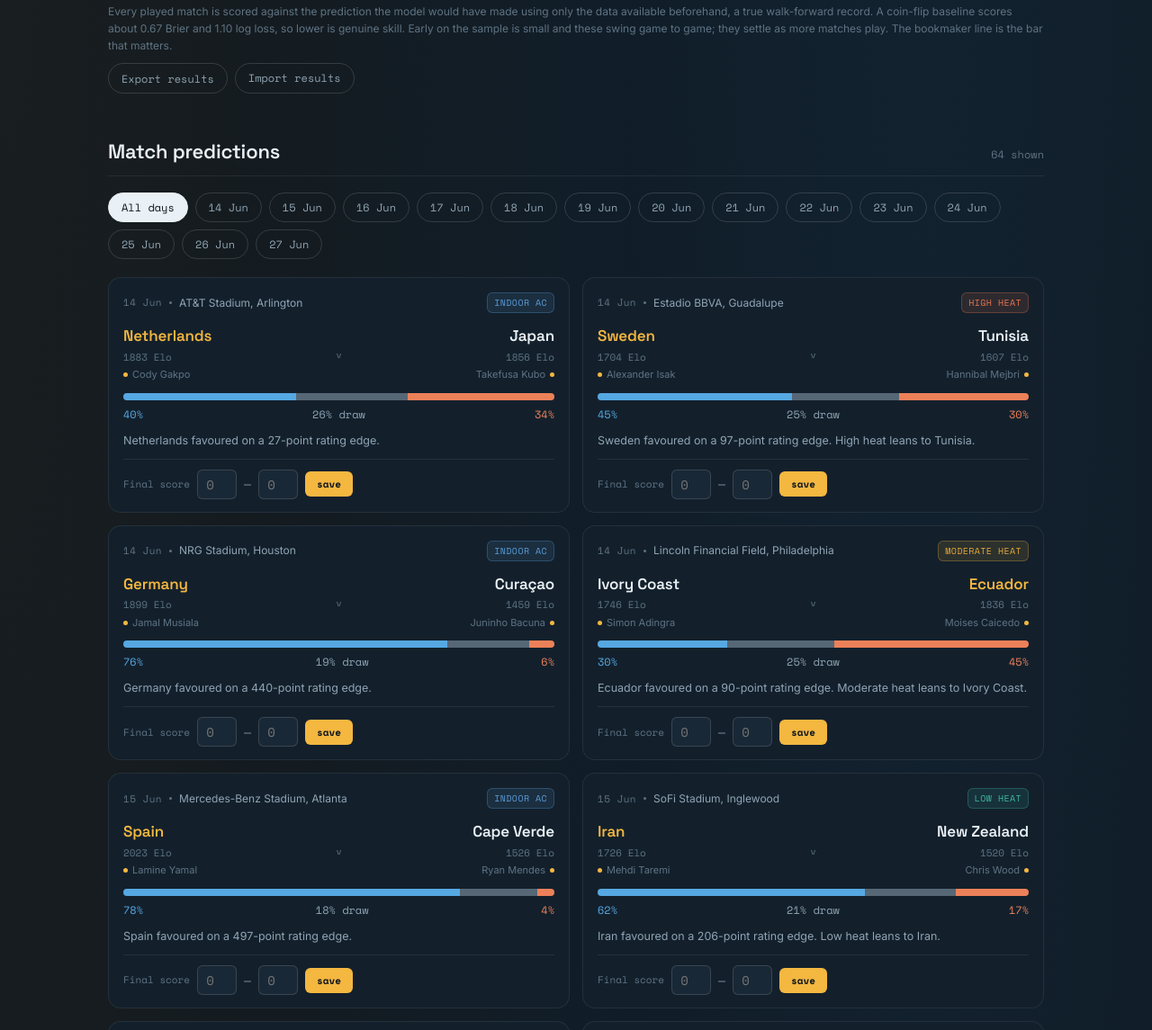
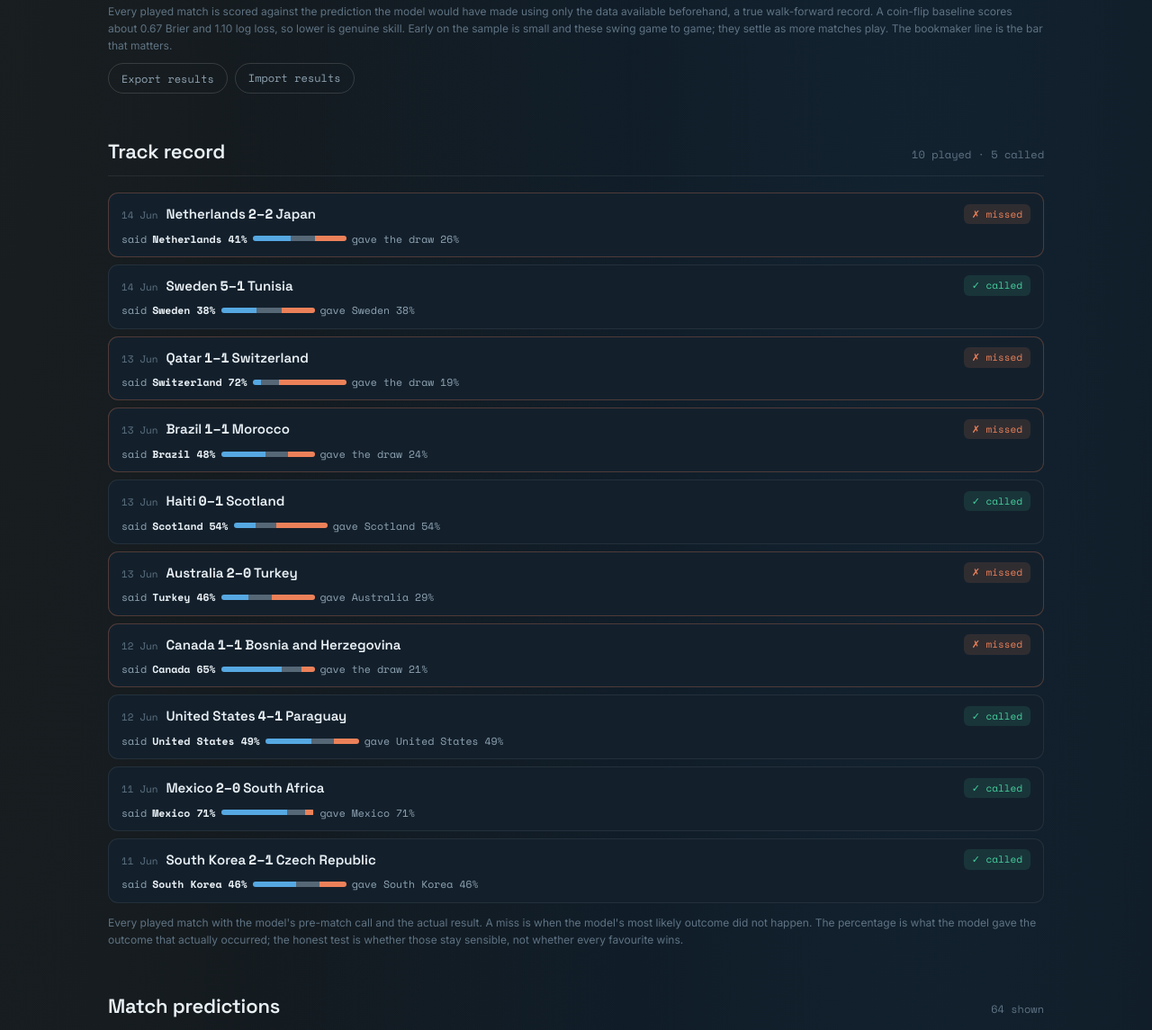
Before and after one commit to pillainitin-sketch/Fifaworldcup-model, a plain HTML site: page index.html in a window 1280 px wide. Shown: the part 606-1751 px from the top of the page at 90% size. Drawn offline with nearby package versions, Linux system fonts and the light colour scheme.

Commit message:
Daily update 2026-06-15

```diff
--- a/index.html
+++ b/index.html
@@ -164,6 +164,20 @@ footer a{color:var(--muted);text-decoration:underline;text-underline-offset:2px}
 .champ .cl{font-family:var(--mono);font-size:10px;letter-spacing:.12em;text-transform:uppercase;color:var(--faint)}
 .champ .cn{font-family:var(--disp);font-weight:700;font-size:20px;color:var(--gold);margin-top:3px}
 
+.res-list{display:flex;flex-direction:column;gap:8px}
+.res{background:var(--surface);border:1px solid var(--line);border-radius:11px;padding:11px 14px;
+  display:grid;grid-template-columns:1fr auto;gap:7px 12px;align-items:center}
+.res.miss{border-color:rgba(236,129,89,.28)}
+.res .rm{display:flex;align-items:baseline;gap:9px;flex-wrap:wrap;min-width:0}
+.res .rd{font-family:var(--mono);font-size:11px;color:var(--faint)}
+.res .rt{font-family:var(--disp);font-weight:600;font-size:15px}
+.res .rt .rs{font-family:var(--mono);font-weight:700;color:var(--text);margin:0 3px}
+.res .badge{font-family:var(--mono);font-size:11px;padding:3px 9px;border-radius:6px;justify-self:end;white-space:nowrap}
+.res .badge.ok{color:var(--good);background:rgba(70,207,156,.12)}
+.res .badge.no{color:var(--away);background:rgba(236,129,89,.13)}
+.res .rp{grid-column:1/-1;font-family:var(--mono);font-size:11.5px;color:var(--muted);
+  display:flex;align-items:center;gap:6px;flex-wrap:wrap}
+.res .mini{display:inline-flex;height:6px;width:104px;border-radius:4px;overflow:hidden;background:var(--surface2)}
 .reveal{opacity:0;transform:translateY(10px);animation:rise .5s forwards}
 @keyframes rise{to{opacity:1;transform:none}}
 @media(prefers-reduced-motion:reduce){.reveal{animation:none;opacity:1;transform:none}
@@ -199,6 +213,12 @@ footer a{color:var(--muted);text-decoration:underline;text-underline-offset:2px}
     <button class="filt" id="exp">Export results</button>
     <label class="filt" style="cursor:pointer">Import results<input id="imp" type="file" accept="application/json" hidden></label>
   </div>
+</section>
+
+<section class="sec">
+  <div class="sec-h"><h2>Track record</h2><span class="meta" id="res-meta"></span></div>
+  <div class="res-list" id="results"></div>
+  <p class="sc-note" style="margin-top:12px">Every played match with the model's pre-match call and the actual result. A miss is when the model's most likely outcome did not happen. The percentage is what the model gave the outcome that actually occurred; the honest test is whether those stay sensible, not whether every favourite wins.</p>
 </section>
 
 <section class="sec">
@@ -356,6 +376,30 @@ function renderScorecard(){
   document.getElementById('m-ll').textContent=n?(ll/n).toFixed(3):'\u2013';
 }
 
+function renderResults(){
+  const g=[...(GRADED.graded||[])].sort((a,b)=> a.date<b.date?1:a.date>b.date?-1:0);
+  const meta=document.getElementById('res-meta');
+  if(!g.length){ meta.textContent='none yet';
+    document.getElementById('results').innerHTML='<p class="sc-note">No matches played yet. The track record fills in as games are played.</p>'; return; }
+  const hitN=g.filter(m=>{const b=[['home',m.p_home],['draw',m.p_draw],['away',m.p_away]].sort((x,y)=>y[1]-x[1])[0][0];return b===m.outcome;}).length;
+  meta.textContent=`${g.length} played \u00b7 ${hitN} called`;
+  document.getElementById('results').innerHTML=g.map(m=>{
+    const arr=[['home',m.p_home],['draw',m.p_draw],['away',m.p_away]].sort((x,y)=>y[1]-x[1]);
+    const best=arr[0][0]; const hit=best===m.outcome;
+    const pick=best==='home'?m.home:best==='away'?m.away:'a draw';
+    const oname=m.outcome==='home'?m.home:m.outcome==='away'?m.away:'the draw';
+    const ph=Math.round(m.p_home*100),pd=Math.round(m.p_draw*100),pa=Math.round(m.p_away*100);
+    return `<div class="res ${hit?'':'miss'}">
+      <div class="rm"><span class="rd">${fmtDate(m.date)}</span>
+        <span class="rt">${m.home}<span class="rs">${m.hs}\u2013${m.as}</span>${m.away}</span></div>
+      <span class="badge ${hit?'ok':'no'}">${hit?'\u2713 called':'\u2717 missed'}</span>
+      <div class="rp">said <b style="color:var(--text)">${pick} ${Math.round(arr[0][1]*100)}%</b>
+        <span class="mini"><span class="seg-h" style="width:${ph}%"></span><span class="seg-d" style="width:${pd}%"></span><span class="seg-a" style="width:${pa}%"></span></span>
+        gave ${oname} ${Math.round(m['p_'+m.outcome]*100)}%</div>
+    </div>`;
+  }).join('');
+}
+
 function renderFixtures(){
   const list = DATA.fixtures.filter(f=>activeDay==='all'||f.date===activeDay);
   document.getElementById('fixtures').innerHTML = list.map(card).join('');
@@ -438,7 +482,7 @@ document.getElementById('s-fix').textContent=DATA.n_fixtures;
 document.getElementById('s-ven').textContent=DATA.n_venues;
 document.getElementById('exp').onclick=exportResults;
 document.getElementById('imp').onchange=e=>{ if(e.target.files[0]) importResults(e.target.files[0]); };
-renderDays(); renderFixtures(); renderTeams(); renderVenues(); renderTour();
+renderDays(); renderFixtures(); renderResults(); renderTeams(); renderVenues(); renderTour();
 </script>
 </body>
 </html>
```
